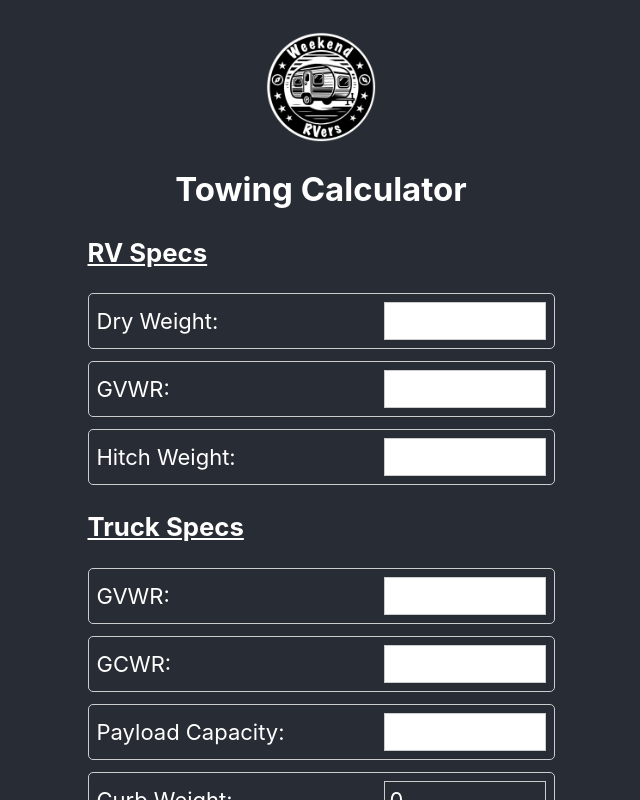
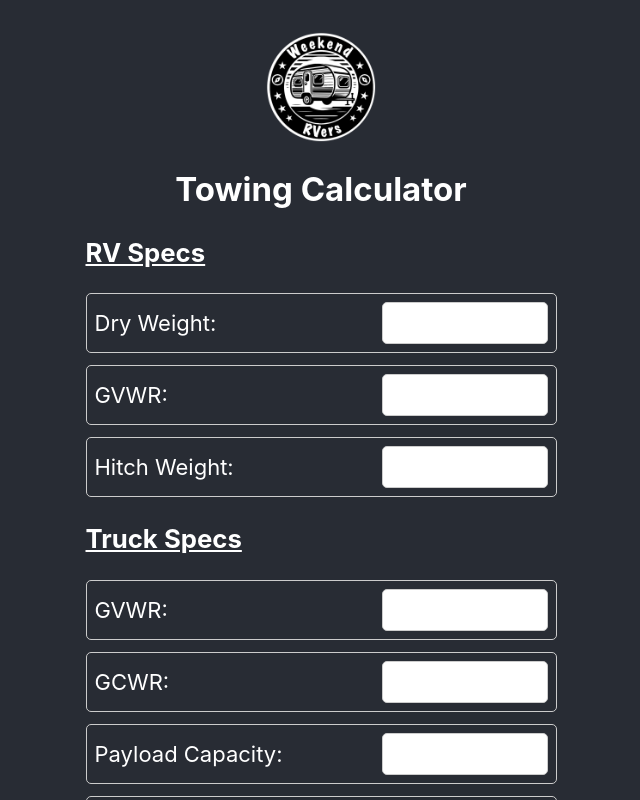
Before and after one commit to iamabrom/towcalculator, a React (Create React App) app in the folder tow-calculator/: page / in a window 1280 px wide. Shown: the top 800 px of the page, without its empty margins (319-959 px from the left). Built offline with nearby package versions, Linux system fonts and the light colour scheme.

Commit message:
Update App.css

```diff
--- a/tow-calculator/src/App.css
+++ b/tow-calculator/src/App.css
@@ -87,7 +87,8 @@ input[type="number"],
   font-size: 1em;
   width: 150px;
   border: 1px solid #ccc;
-  padding: 5px;
+  padding: 7px;
+  border-radius: 5px;
 }
 
 .footer {
```
